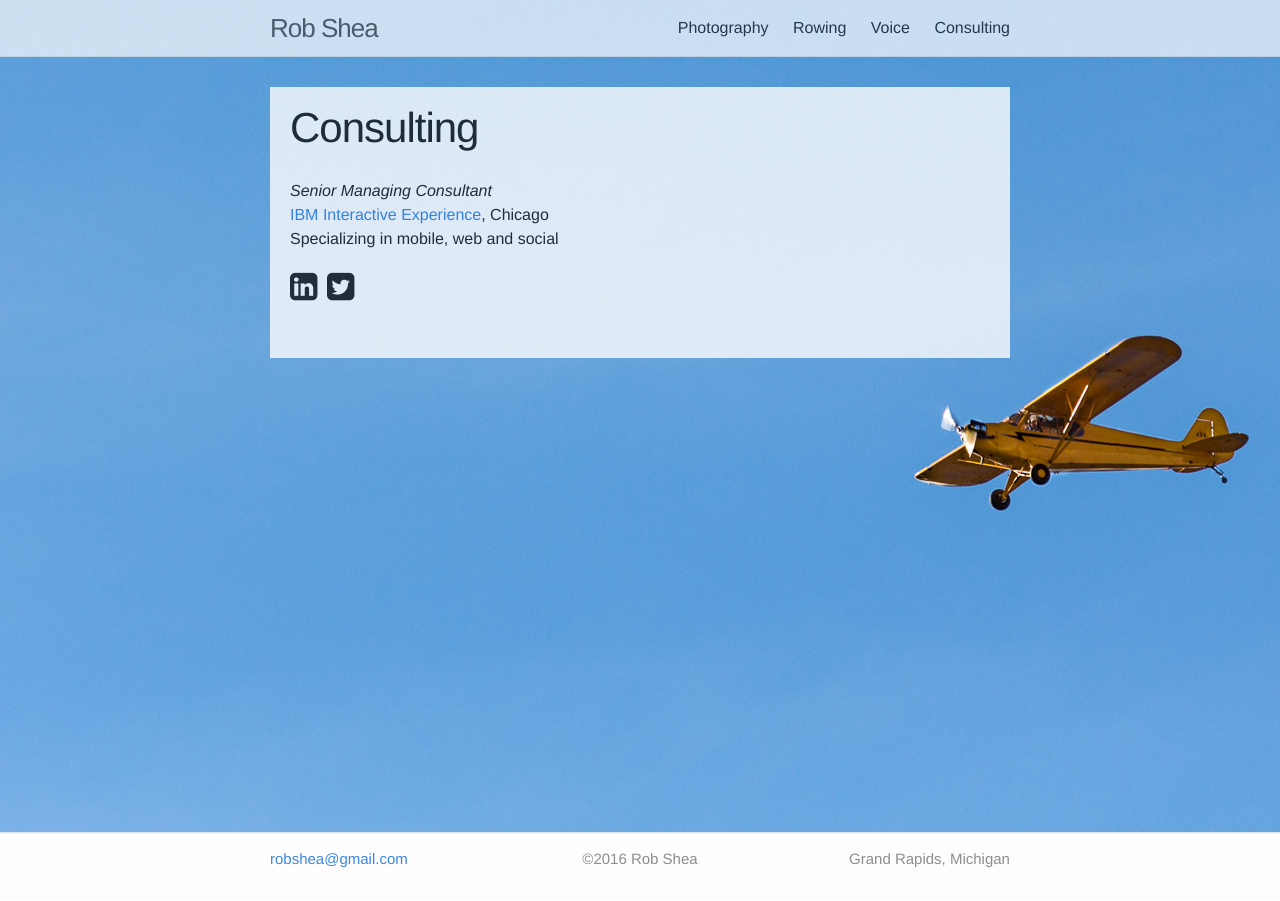
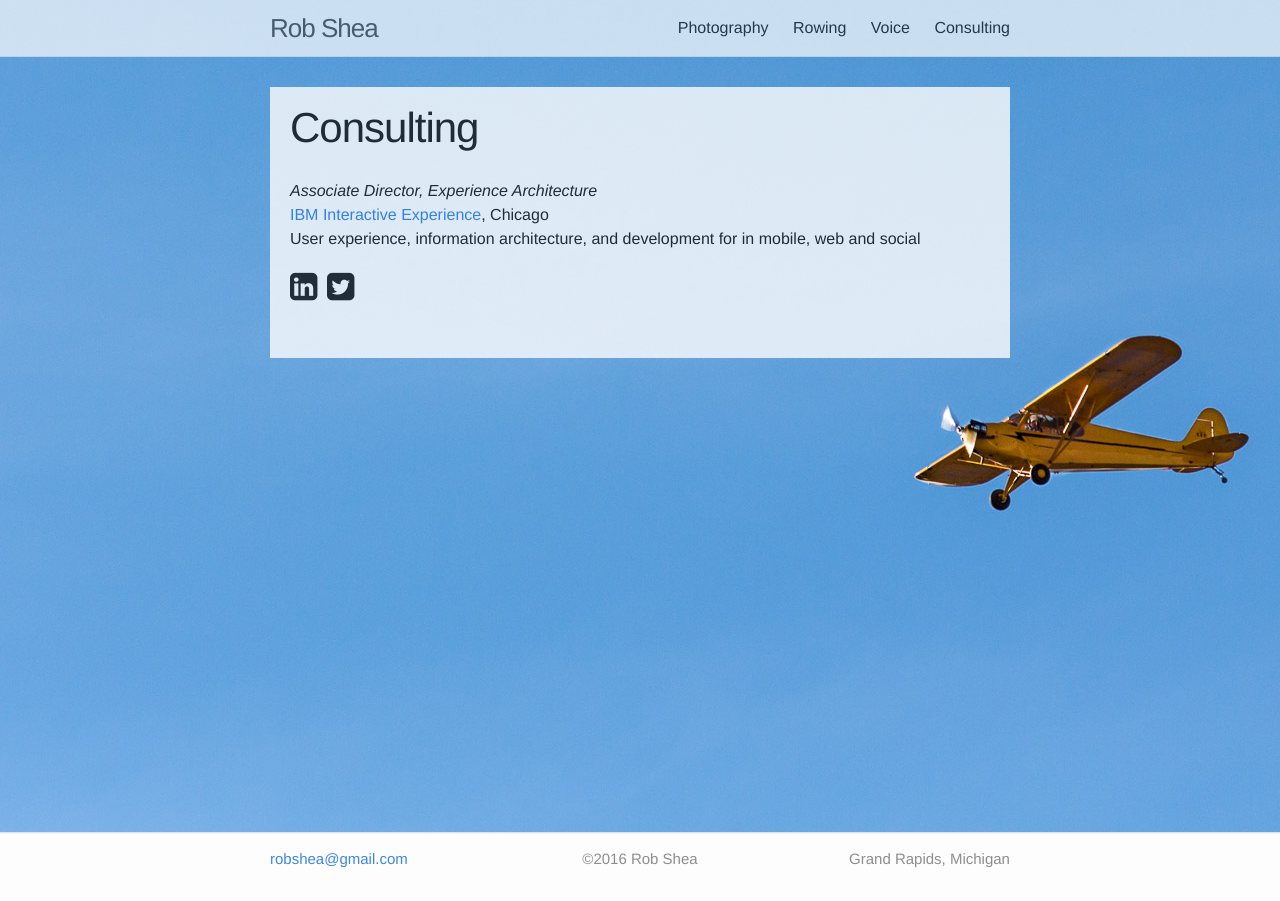
Before and after one commit to robshea/robshea.github.io, a Jekyll site: the page built from consulting.md, in a window 1280 px wide. Built offline with Jekyll 4.4.1, drawn with Linux system fonts in a browser that asks for light colours; nearby versions of some CDN libraries.

Commit message:
update consulting title

```diff
--- a/consulting.md
+++ b/consulting.md
@@ -7,9 +7,9 @@ weight: 4
 bgClass: consulting
 ---
 
-*Senior Managing Consultant*
+*Associate Director, Experience Architecture*
 [IBM Interactive Experience](http://ibminteractive.com), Chicago
-Specializing in mobile, web and social
+User experience, information architecture, and development for in mobile, web and social
 
 [<i class="fa fa-linkedin-square fa-2x"></i>](https://www.linkedin.com/in/robshea)
 [<i class="fa fa-twitter-square fa-2x"></i>](https://twitter.com/keltic)
```
